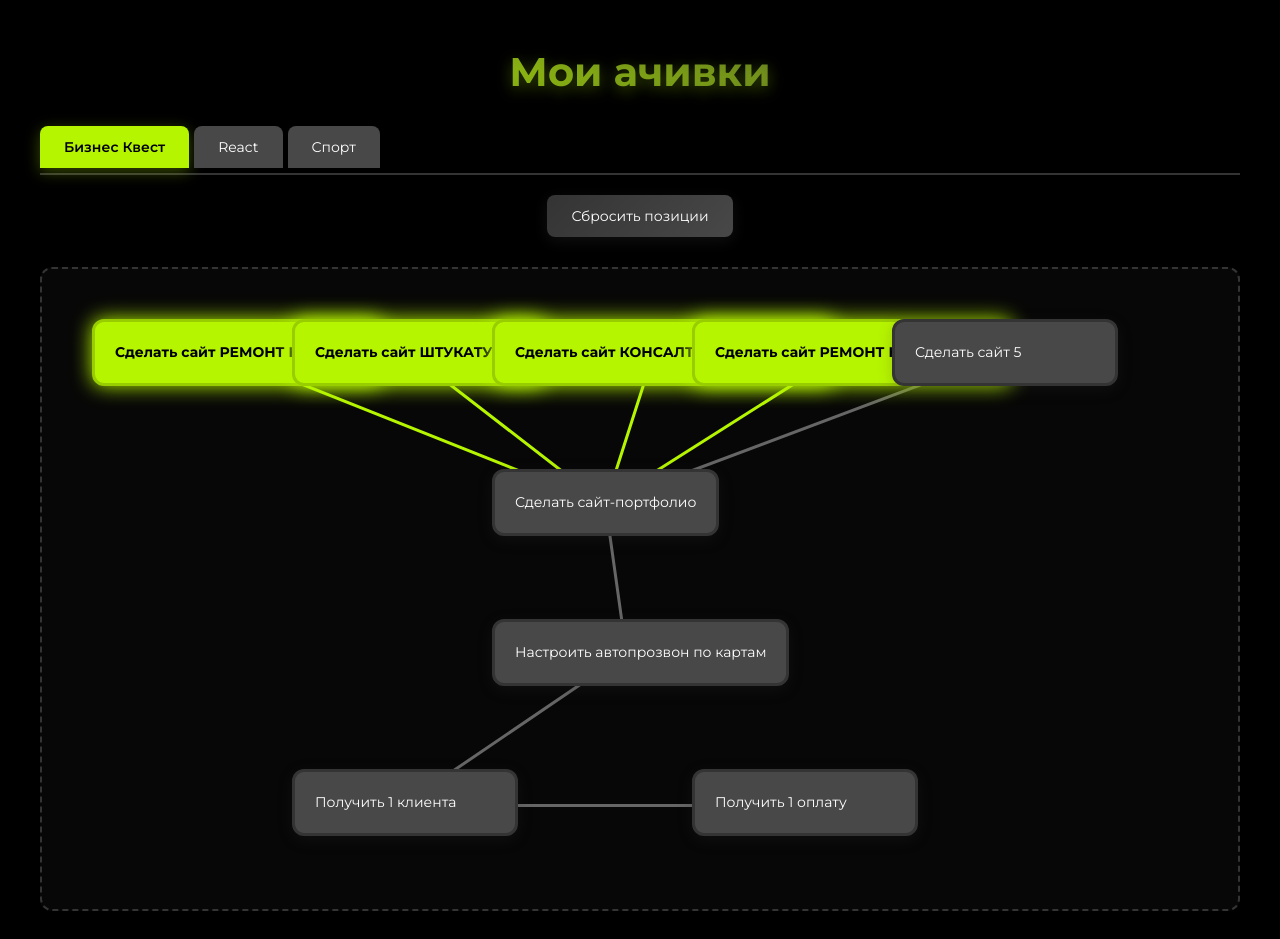
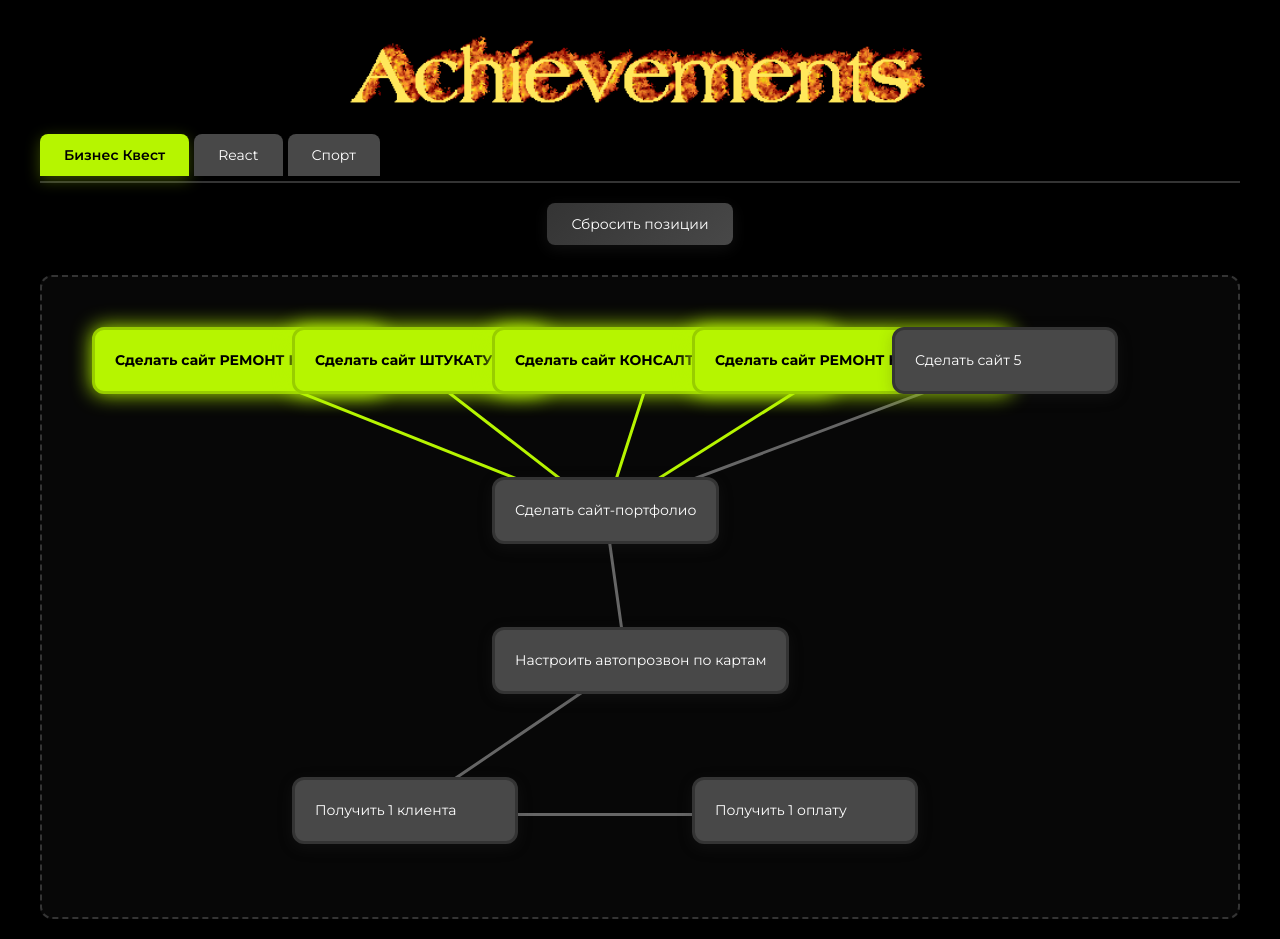
Before and after one commit to blackjack90333-byte/my-achievements, a plain HTML site: page index.html in a window 1280 px wide. Drawn offline with Linux system fonts and the light colour scheme.

Commit message:
Update index.html

```diff
--- a/index.html
+++ b/index.html
@@ -10,11 +10,24 @@
             background-color: #000000;
             color: #ffffff;
             font-family: 'Montserrat', sans-serif;
-            padding: 20px;
+            padding: 0;
+            margin: 0;
+            position: relative;
+            min-height: 100vh;
+        }
+
+        .header-image {
+            width: 600px;
+            max-width: 100%;
+            display: block;
+            margin: 0 auto;
+            padding: 20px 0;
+        }
+
+        .content-wrapper {
+            padding: 0 20px 20px 20px;
             max-width: 1200px;
             margin: 0 auto;
-            position: relative;
-            min-height: 100vh;
         }
 
         .tabs {
@@ -131,18 +144,6 @@
             background: #666666;
         }
 
-        h1 {
-            text-align: center;
-            color: #ffffff;
-            margin-bottom: 30px;
-            font-size: 2.5em;
-            background: linear-gradient(135deg, #B6F500, #343434);
-            -webkit-background-clip: text;
-            -webkit-text-fill-color: transparent;
-            text-shadow: 0 4px 15px rgba(182, 245, 0, 0.3);
-            font-family: 'Montserrat', sans-serif;
-        }
-
         .controls {
             text-align: center;
             margin-bottom: 20px;
@@ -176,11 +177,19 @@
         .achievement-completed {
             animation: glow 2s ease-in-out infinite;
         }
+
+        @media (max-width: 768px) {
+            .header-image {
+                width: 100%;
+                padding: 10px 0;
+            }
+        }
     </style>
 </head>
 <body>
-    <h1>Мои ачивки</h1>
+    <img src="label.gif" alt="Мои ачивки" class="header-image">
 
+    <div class="content-wrapper">
         <div class="tabs" id="tabsContainer">
             <!-- Вкладки будут создаваться автоматически -->
         </div>
@@ -191,6 +200,7 @@
 
         <div id="tabContentsContainer">
             <!-- Контейнеры для вкладок будут создаваться автоматически -->
+        </div>
     </div>
 
     <!-- Подключаем файл с данными -->
```
Lines whose indentation alone changed are shown as unchanged.
